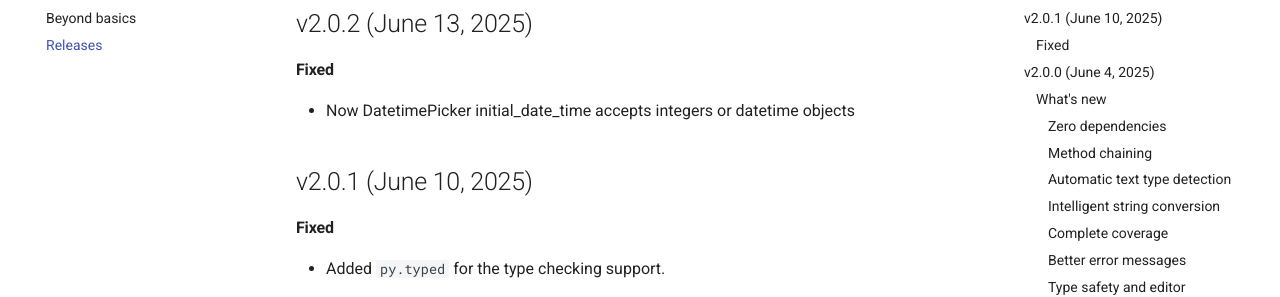
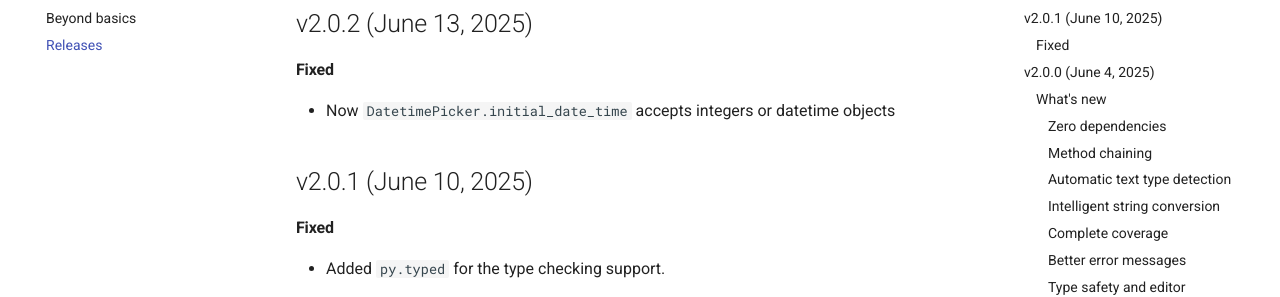
Before and after one commit to imryche/blockkit, an MkDocs documentation site: the page built from docs/releases.md, in a window 1280 px wide and 900 px high. Shown: the part 174-471 px from the top of the window. Built offline with MkDocs 1.6.1 and Material for MkDocs 9.7.7, drawn with Linux system fonts in a browser that asks for light colours; comment, search, counter and statistics services are not loaded.

Commit message:
update docs

```diff
--- a/docs/releases.md
+++ b/docs/releases.md
@@ -2,7 +2,7 @@
 
 #### Fixed
 
-- Now DatetimePicker initial_date_time accepts integers or datetime objects
+- Now `DatetimePicker.initial_date_time` accepts integers or datetime objects
 
 ## v2.0.1 (June 10, 2025)
 
```
